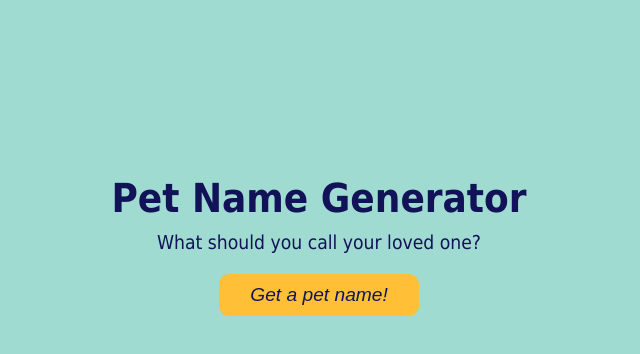
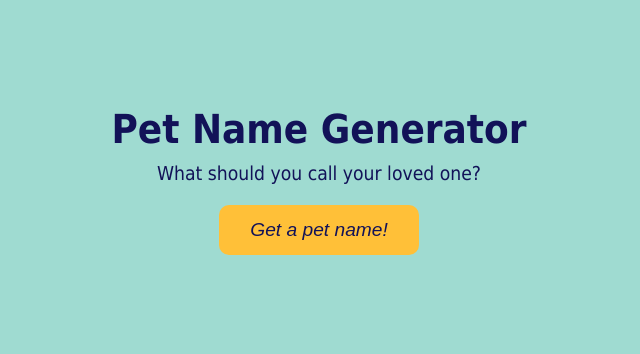
Before and after one commit to DanielleRubin/random-message-generator, a plain HTML site: page index.html in a window 1280 px wide. Shown: the whole page, without its empty margins (321-961 px from the left). Drawn offline with nearby package versions, Linux system fonts and the light colour scheme.

Commit message:
Info about the changes you made

```diff
--- a/styles.css
+++ b/styles.css
@@ -14,7 +14,7 @@ section {
   flex-direction: column;
   align-items: center;
   justify-content: center;
-  height: 500px;
+  height: 400px;
 }
 
 .title {
@@ -31,6 +31,7 @@ section {
 
 button {
   width: 200px;
+  height: 50px;
   font-size: 120%;
   font-style: italic;
   color: #121258;
@@ -45,6 +46,7 @@ button {
 .nickname {
   font-size: 200%;
   color: #f26768;
+  height: 30px;
 }
 
 @media screen and (max-width: 700px) {
```
